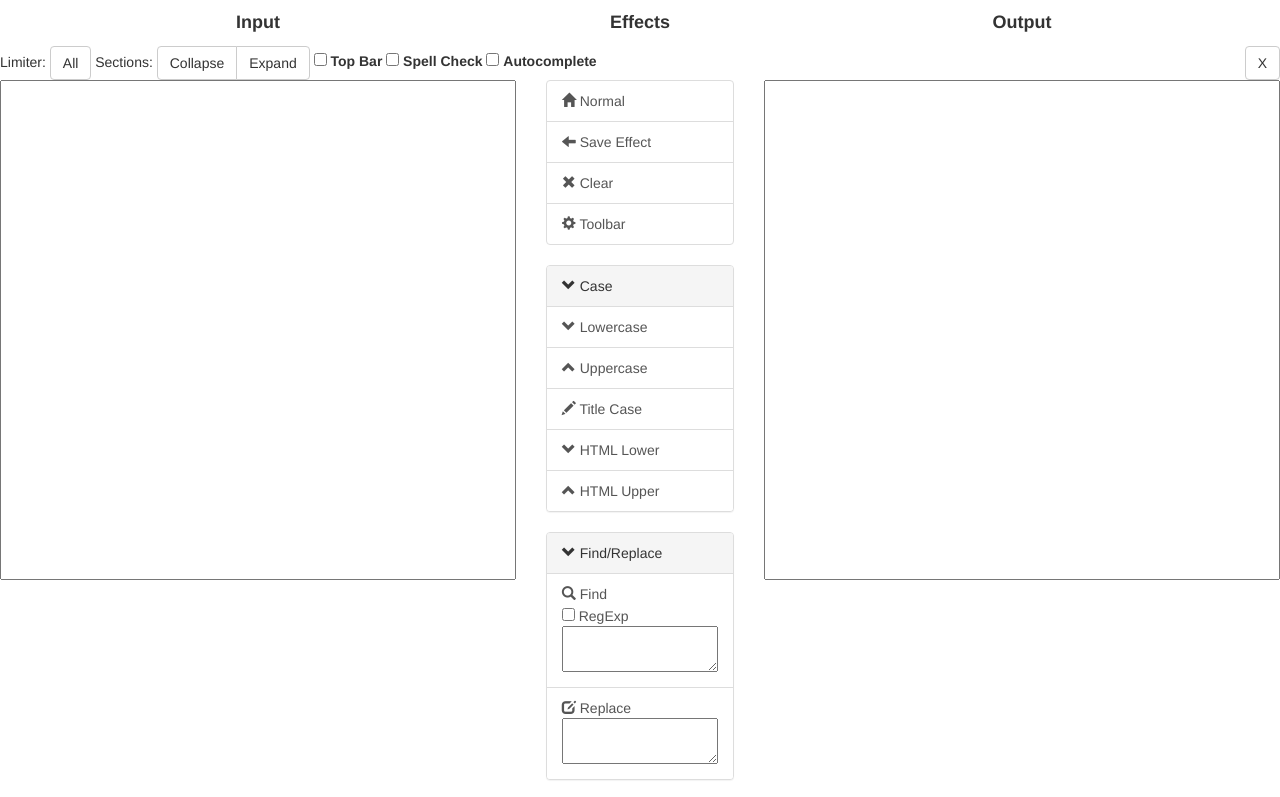
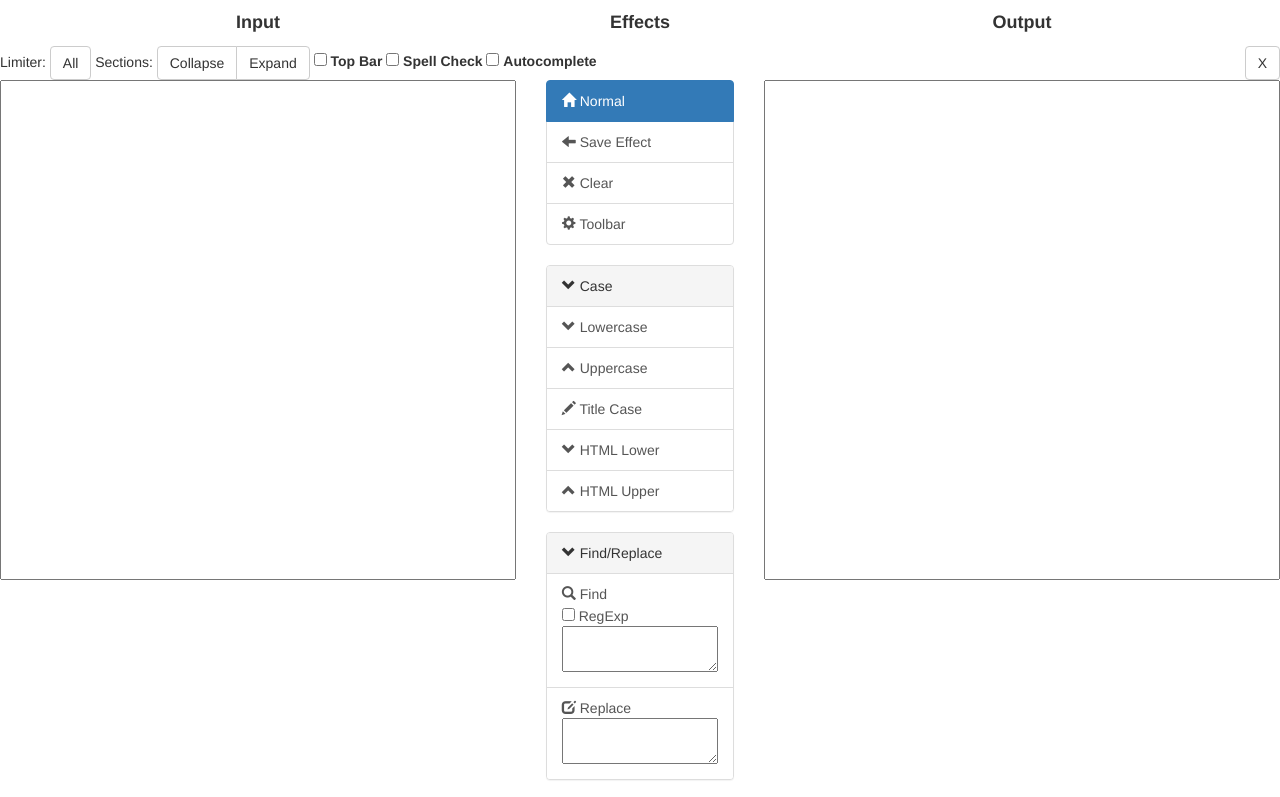
Before and after one commit to nickmccurdy/text_tools, a plain HTML site: page index.html in a window 1280 px wide. Shown: the top 797 px of the page. Drawn offline with nearby package versions, Linux system fonts and the light colour scheme; a script that the page names is missing.

Commit message:
Make the "Normal" effect active by default

```diff
--- a/index.html
+++ b/index.html
@@ -51,7 +51,7 @@
 
     <div class="list-group">
 
-      <a class="list-group-item effect" data-effect="normal">
+      <a class="list-group-item effect active" data-effect="normal">
         <span class="glyphicon glyphicon-home"></span> Normal
       </a>
 
```
